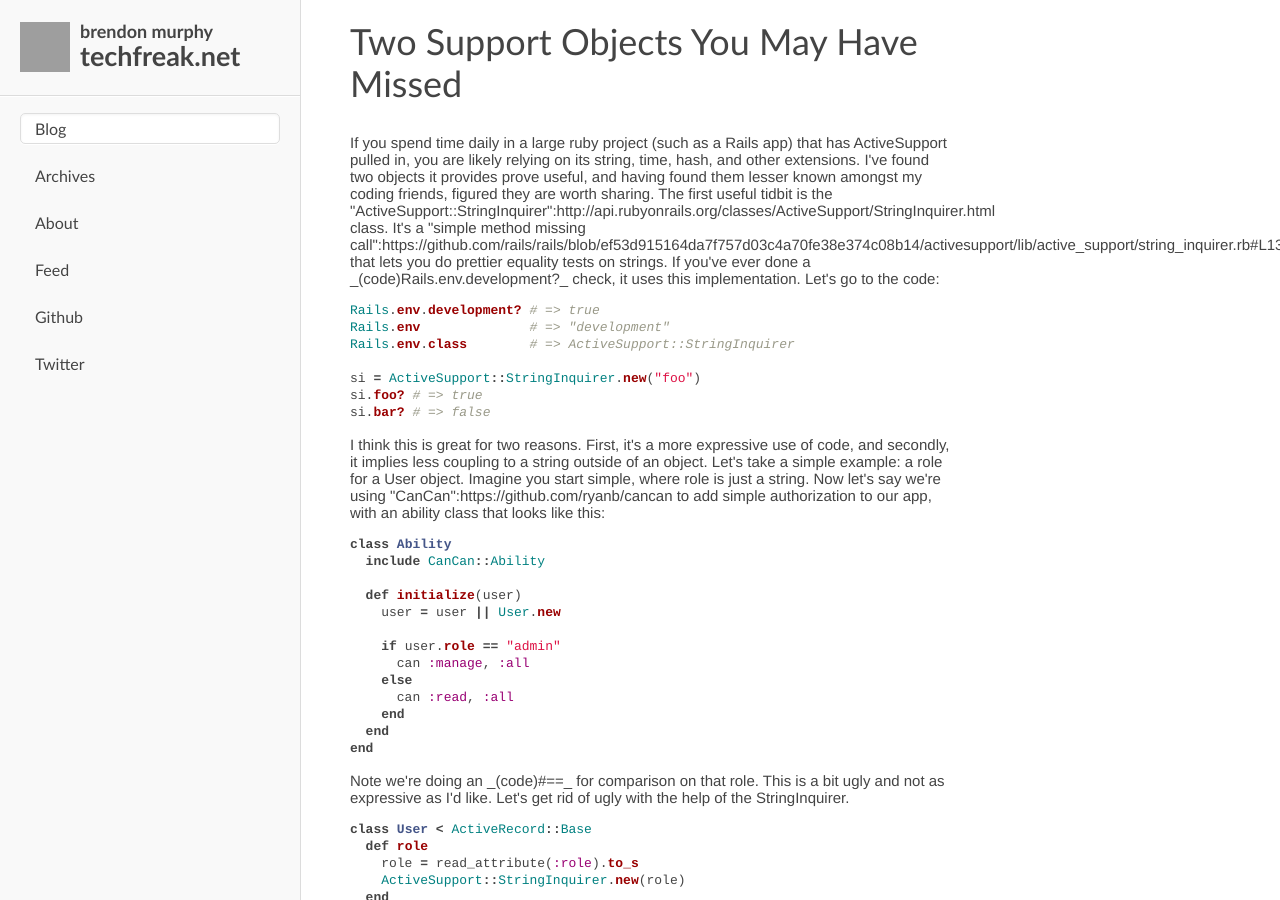
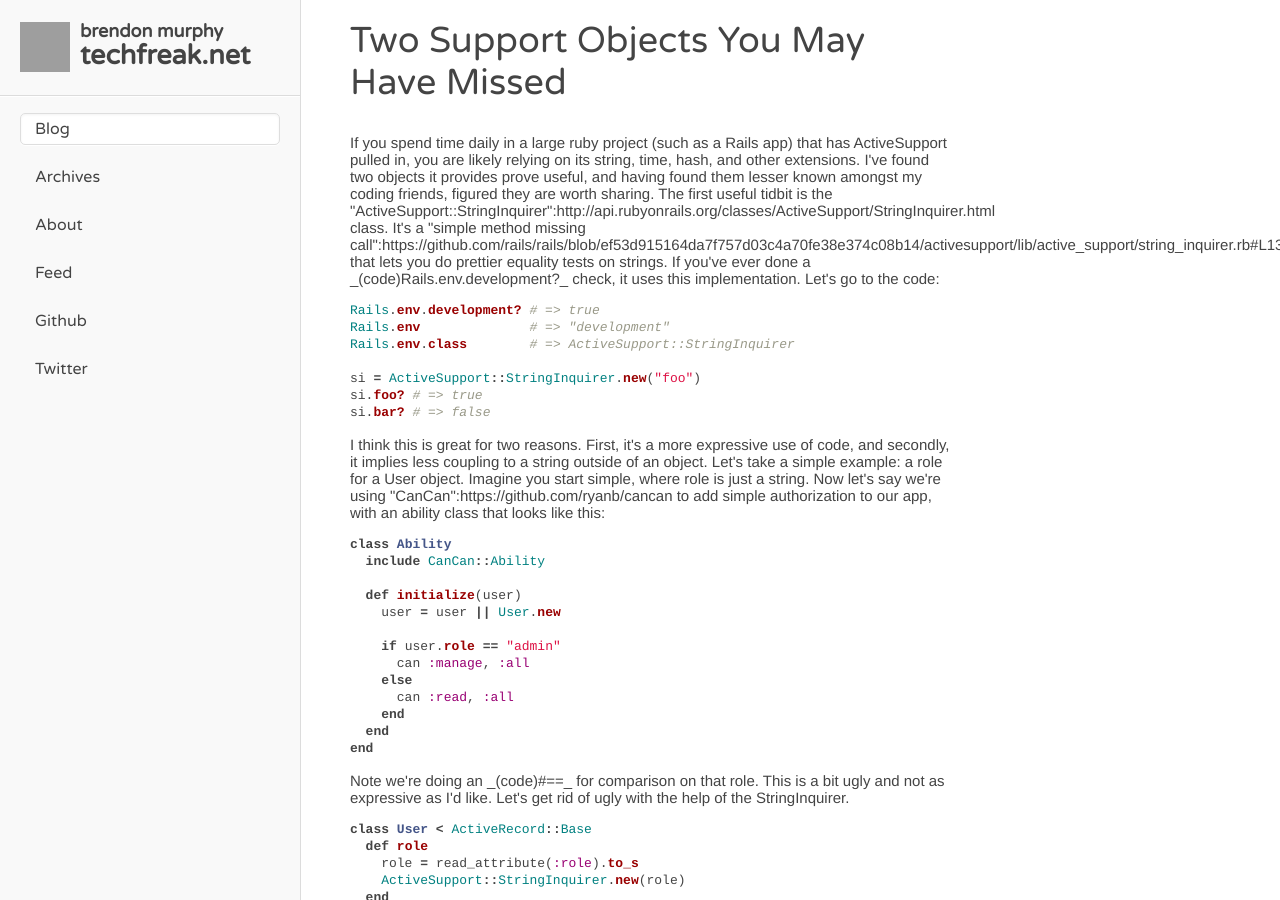
Before and after one commit to bemurphy/bemurphy.github.io, a Jekyll site: the page built from index.html, in a window 1280 px wide and 900 px high. Built offline with Jekyll 4.4.1, drawn with Linux system fonts in a browser that asks for light colours; nearby versions of some CDN libraries; comment, search, counter and statistics services are not loaded; grey boxes are pictures that could not be loaded.

Commit message:
Add google font

```diff
--- a/_layouts/default.html
+++ b/_layouts/default.html
@@ -4,7 +4,7 @@
     <script type="text/javascript">var _sf_startpt=(new Date()).getTime()</script>
     <meta content="text/html; charset=utf-8" http-equiv="Content-Type" />
     <meta content="The online musing of Brendon Murphy" name="description" />
-    <link href="/favicon.ico" rel="shortcut icon" type="image/x-icon" />
+    <link href="https://fonts.googleapis.com/css?family=Varela+Round" rel="stylesheet" type="text/css">
     <link href="/css/screen.css?v=2" media="screen, projection" rel="stylesheet" type="text/css" />
     <link href="/css/pygment_trac.css" media="screen, projection" rel="stylesheet" type="text/css" />
     <link rel="alternate" type="application/atom+xml" title="Brendon Murphy - Atom" href="http://feeds.feedburner.com/techfreaknet" />
```
